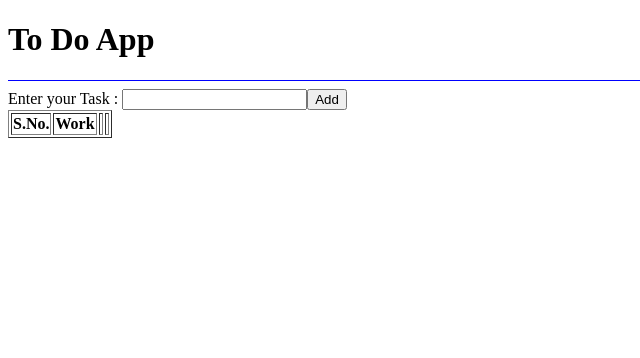
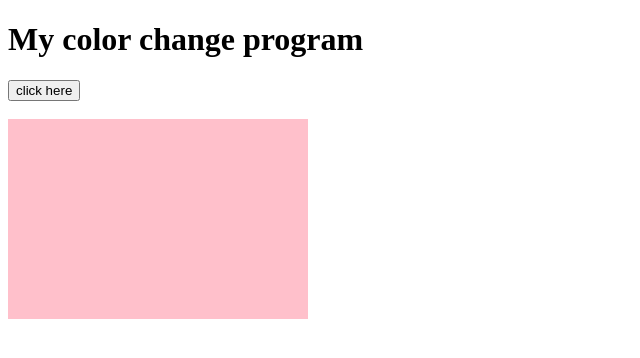
Before and after one commit to Jitendra0987/React, a React (Vite) app: page / in a window 1280 px wide. Shown: the top 358 px of the page, without its empty margins (0-640 px from the left). Built offline with nearby package versions, Linux system fonts and the light colour scheme.

Commit message:
redux toolkit

```diff
--- a/src/App.jsx
+++ b/src/App.jsx
@@ -1,110 +1,20 @@
-import { useState } from "react";
 import { useDispatch, useSelector } from "react-redux";
-import { addTask, deleteTask, completeTask, uncompleteTask, EditTaskData} from "./todoSlice";
+import { colorChange } from "./colorSlice";
+
 
 const App=()=>{
-  const [mywork, setMyWork]=useState("");
-  const [btnStatus, setBtnStatus]= useState(true);
-  const [myid, setMyid]=useState("");
-  const dispatch= useDispatch();
-  const workData= useSelector((state)=>state.todo.task) ;
-  console.log(workData);
+    const myclr = useSelector((state)=>state.mycolor.color)
+    const disptach = useDispatch();
 
-   const handleSubmit=()=>{
-      dispatch(addTask({id:Date.now(), work:mywork, status:false}))
-   }
+    return(
+        <>
+            <h1> My color change program</h1>
+            <button onClick={()=>{disptach(colorChange())}}>click here</button>
+            <br /><br />
+            <div style={{width:"300px", height:"200px", backgroundColor:myclr}}>
 
-   const deleteWork=(id)=>{
-         dispatch(deleteTask(id))
-   }
-
-   const completeWork=(id)=>{
-        dispatch(completeTask(id))
-   }
-
-   const uncompleteWork=(id)=>{
-    dispatch(uncompleteTask(id))
-}
-
-
-const editData=(id, wrk)=>{
-     setMyWork(wrk)
-     setBtnStatus(false);
-     setMyid(id)
-}
-
-const editDataSave=()=>{
-  dispatch(EditTaskData({myid, mywork}))
-  setMyWork("");
-  setBtnStatus(true);
-}
-
-  let sno=0;
-   const ans=workData.map((key)=>{
-    sno++;
-    return(
-      <>
-        <tr>
-          <td> {sno} </td>
-          <td>
-
-            {key.status?
-            <span style={{color:'red', textDecoration:'line-through'}} >
-            {key.work}
-            </span>    :
-            <span style={{color:'black', textDecoration:'none'}} >
-            {key.work}
-            </span>  }
-
-
-
-            </td>
-          <td>
-
-             <button onClick={()=>{deleteWork(key.id)}}>Delete</button>
-
-          </td>
-          <td>
-               <button onClick={()=>{completeWork(key.id)}}> Complete</button>
-
-          </td>
-          <td>
-               <button onClick={()=>{uncompleteWork(key.id)}}> UnComplete</button>
-
-          </td>
-          <td>
-
-              <button onClick={()=>{editData(key.id, key.work)}}> Edit</button>
-          </td>
-        </tr>
-
-      </>
+            </div>
+        </>
     )
-   })
-  return(
-    <>
-      <h1> To Do App </h1>
-      <hr size="1" color="blue"/>
-      Enter your Task : <input type="text" value={mywork} onChange={(e)=>{setMyWork(e.target.value)}} />
-
-     {btnStatus?
-      <button onClick={handleSubmit}>Add</button> :
-      <button onClick={editDataSave}> EditSave</button>  }
-
-
-
-
-      <table border="1">
-        <tr>
-          <th> S.No.</th>
-          <th> Work</th>
-          <th> </th>
-          <th> </th>
-        </tr>
-        {ans}
-      </table>
-
-    </>
-   )
 }
 export default App;
--- /dev/null
+++ b/src/colorSlice.jsx
@@ -0,0 +1,18 @@
+
+import { createSlice } from "@reduxjs/toolkit";
+
+const colorSlice=createSlice({
+    name:"mycolor",
+    initialState:{
+        color:"pink"
+    },
+    reducers:{
+        colorChange:(state)=>{
+            state.color="yellow"
+        }
+
+    }
+})
+
+export const {colorChange} = colorSlice.actions;
+export default colorSlice.reducer;
--- a/src/store.jsx
+++ b/src/store.jsx
@@ -1,10 +1,10 @@
 import { configureStore } from "@reduxjs/toolkit";
-import myReducer from "./todoSlice";
+import colorReducer from "./colorSlice"
 
-const store = configureStore({
-
+const store=configureStore({
     reducer:{
-        todo:myReducer
+        mycolor:colorReducer
     }
 })
+
 export default store;
--- a/src/todoSlice.jsx
+++ /dev/null
@@ -1,64 +0,0 @@
-import { createSlice } from "@reduxjs/toolkit";
-const todoSlice= createSlice({
-     name:"todo",
-     initialState:{
-        task:[]
-     },
-     reducers:{
-        addTask:(state, actions)=>{
-           console.log(actions.payload);
-           state.task.push(actions.payload);
-        },
-        deleteTask:(state, actions)=>{
-                 console.log(actions.payload);
-          // state.task=state.task.filter(item=> item.id!=actions.payload )
-
-         state.task=state.task.filter(function(key){
-                if (key.id==actions.payload)
-                {
-                    return false
-                }
-                else
-                {
-                    return true
-                }
-
-         } )
-        },
-
-        completeTask:(state, actions)=>{
-                   for (var i=0; i<state.task.length; i++)
-                   {
-                     if (state.task[i].id==actions.payload)
-                     {
-                        state.task[i].status=true;
-                     }
-                   }
-        },
-        uncompleteTask:(state, actions)=>{
-         for (var i=0; i<state.task.length; i++)
-         {
-           if (state.task[i].id==actions.payload)
-           {
-              state.task[i].status=false;
-           }
-         }
-        },
-
-        EditTaskData:(state, actions)=>{
-
-
-         console.log(actions);
-
-         for (var i=0; i<state.task.length; i++)
-         {
-            if (state.task[i].id==actions.payload.myid)
-            {
-               state.task[i].work=actions.payload.mywork;
-            }
-         }
-        }
-     }
-})
-export const {addTask, deleteTask, completeTask, uncompleteTask, EditTaskData } = todoSlice.actions;
-export default todoSlice.reducer;
```
Also changed, not shown: src/main.jsx (+7 -3 lines).
